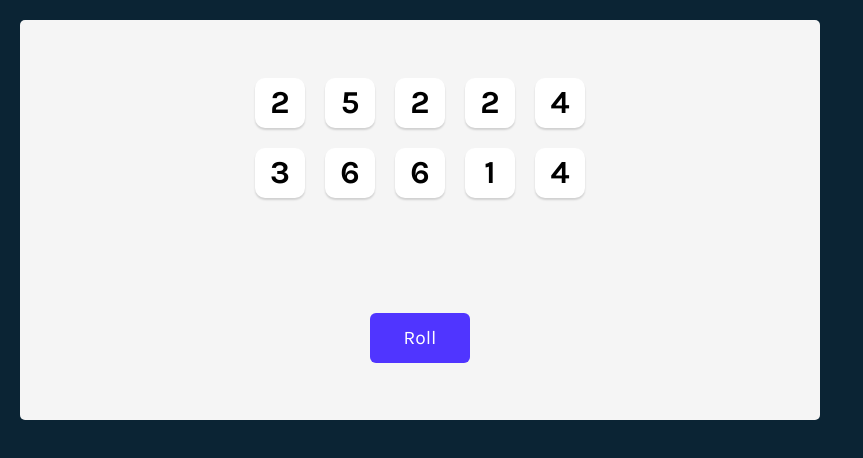
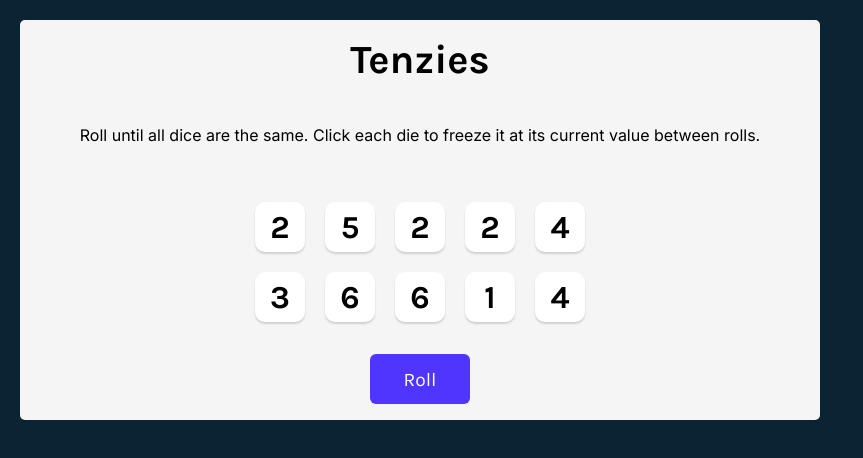
Before and after one commit to laurance18/vite-react, a React (Vite) app: page / in a window 1280 px wide. Shown: the top 458 px of the page, without its empty margins (0-863 px from the left). Built offline with nearby package versions, Linux system fonts and the light colour scheme.

Commit message:
Add title and instructions

```diff
--- a/src/App.css
+++ b/src/App.css
@@ -6,6 +6,7 @@
     margin: 0;
     background-color: #0B2434;
     padding: 20px;
+    font-family: 'Karla', sans-serif;
 }
 
 main {
@@ -17,6 +18,19 @@
     flex-direction: column;
     justify-content: space-around;
     align-items: center;
+}
+
+.title {
+    font-size: 40px;
+    margin: 0;
+}
+
+.instructions {
+    font-family: 'Inter', sans-serif;
+    font-weight: 400;
+    margin-top: 0;
+    text-align: center;
+    padding: 10px;
 }
 
 .dice-container {
--- a/src/App.jsx
+++ b/src/App.jsx
@@ -52,11 +52,13 @@
           })
           return newDice
         })
-      }
+    }
 
     return (
         <div className="App">
             <main>
+                <h1 className="title">Tenzies</h1>
+                <p className="instructions">Roll until all dice are the same. Click each die to freeze it at its current value between rolls.</p>
                 <div className="dice-container">
                     {diceElements}
                 </div>
```
